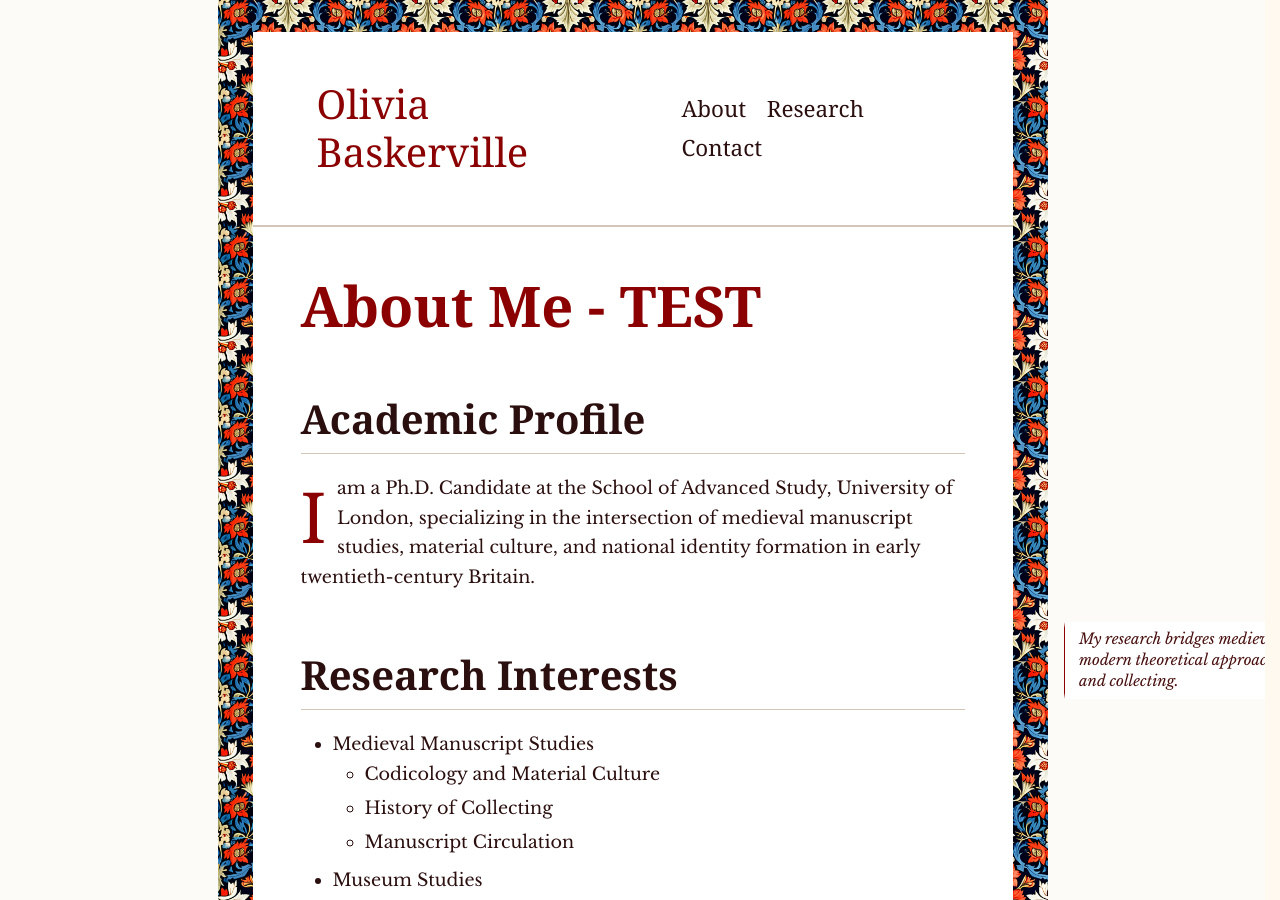
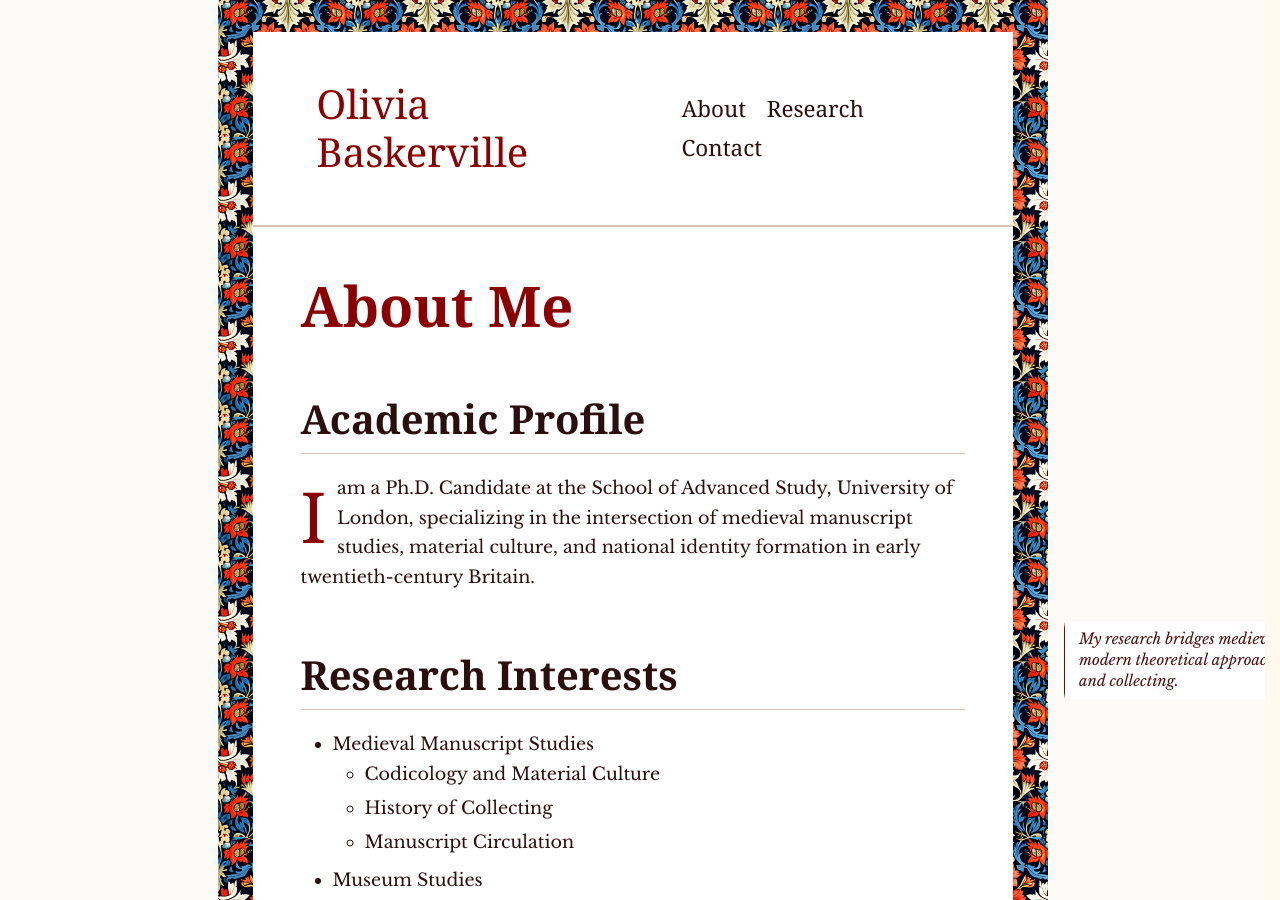
Before and after one commit to Hroppa/oliviabaskerville, a Jekyll site: the page built from about.md, in a window 1280 px wide and 900 px high. Built offline with Jekyll 4.4.1, drawn with Linux system fonts in a browser that asks for light colours; some web fonts are replaced.

Commit message:
Update about.md

```diff
--- a/about.md
+++ b/about.md
@@ -3,7 +3,7 @@ layout: default
 title: About
 ---
 
-# About Me - TEST
+# About Me
 
 ## Academic Profile
 
```
